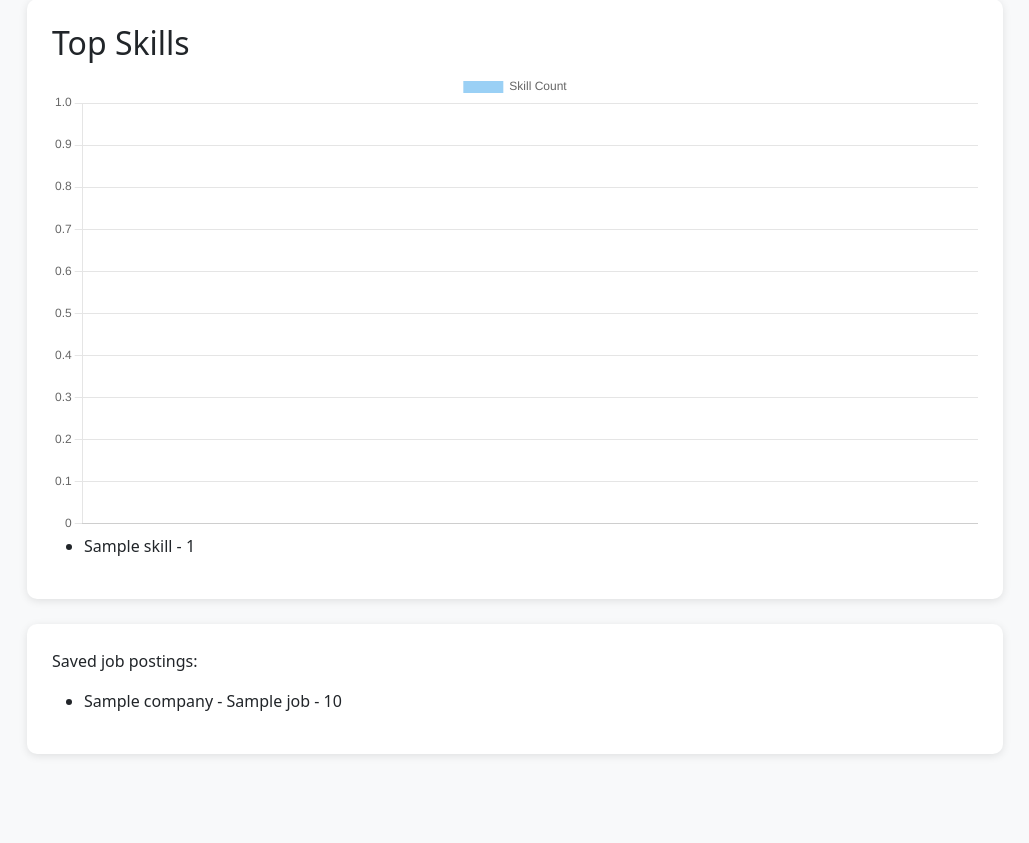
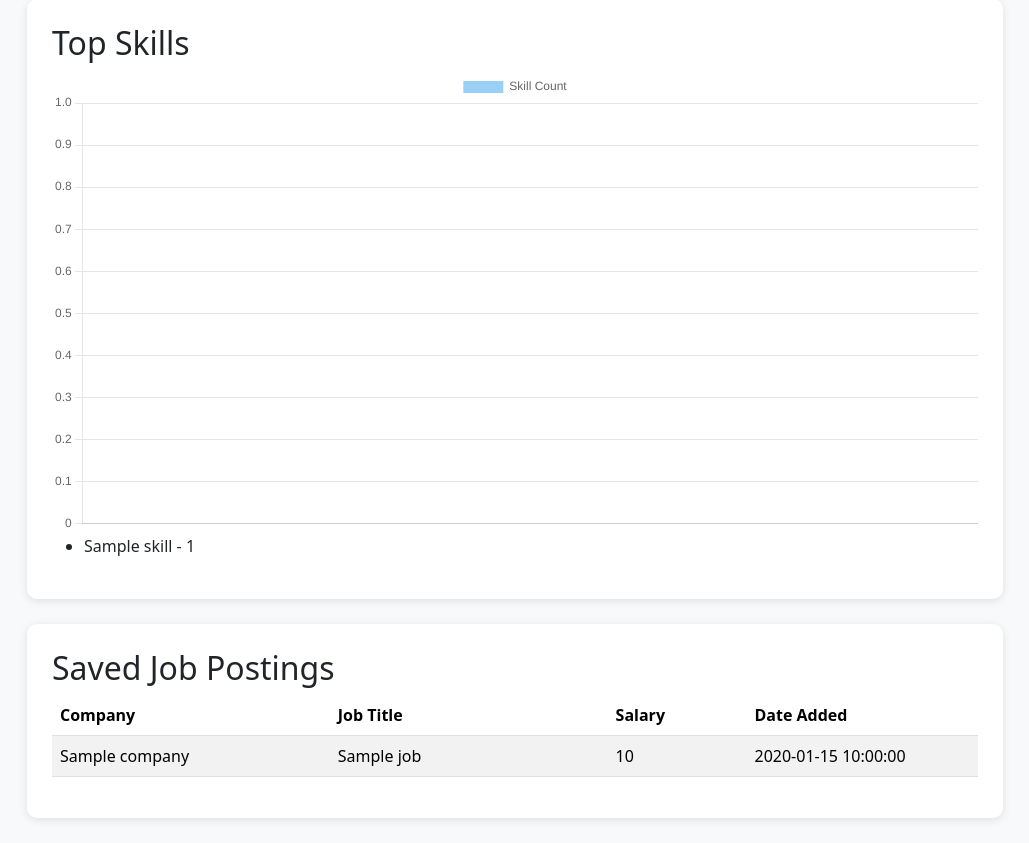
Before and after one commit to zajjhay19/job-posting-skill-analyzer, a Flask app: template templates/index.html in a window 1280 px wide. Shown: the part 1222-2065 px from the top of the page, without its empty margins (125-1154 px from the left). Before the commit the page ends 1978 px from the top, so only its background shows below. Run offline with Flask 3, Linux system fonts and the light colour scheme; the template is opened without the code that fills it: most values are stand-ins (such as "Sample title", 1, 10 or a date in 2020).

Commit message:
ui update continued

```diff
--- a/templates/index.html
+++ b/templates/index.html
@@ -45,10 +45,19 @@
 
                 {% for message in messages %}
 
-                    <p>
+                    <div
+                        class="alert alert-info alert-dismissible fade show"
+                        role="alert"
+                    >
                         {{ message }}
-                    </p>
 
+                        <button
+                            type="button"
+                            class="btn-close"
+                            data-bs-dismiss="alert"
+                        ></button>
+
+                    </div>
                 {% endfor %}
 
             {% endif %}
@@ -239,22 +248,80 @@
         </div>
 
         <div class="dashboard-card">
-        <p>
-            Saved job postings:
-        </p>
 
-        <ul>
+    <h2>
+        Saved Job Postings
+    </h2>
 
-            {% for job in jobs %}
+    <div class="table-responsive">
 
-                <li>
-                    {{ job["company"] }} - {{ job["job_title"] }} - {{ job["salary"] }}
-                </li>
+        <table class="table table-striped table-hover">
 
-            {% endfor %}
+            <thead>
 
-        </ul>
-        </div>
+                <tr>
+
+                    <th class="text-left"style="width: 30%;">
+                        Company
+                    </th>
+
+                    <th class="text-left"style="width: 30%;">
+                        Job Title
+                    </th>
+
+                    <th class="text-left" style="width: 15%;">
+                        Salary
+                    </th>
+
+                    <th class="text-left"style="width: 25%;">
+                        Date Added
+                    </th>
+
+                </tr>
+
+            </thead>
+
+            <tbody>
+
+                {% for job in jobs %}
+
+                    <tr>
+
+                        <td>
+                            {{ job["company"] }}
+                        </td>
+
+                        <td>
+                            {{ job["job_title"] }}
+                        </td>
+
+                        <td class="text-left">
+                            {% if job["salary"] %}
+
+                                {{ job["salary"] }}
+
+                            {% else %}
+
+                             <span class="text-muted">N/A</span>
+
+                            {% endif %}
+                        </td>
+
+                        <td>
+                            {{ job["date_added"] }}
+                        </td>
+
+                    </tr>
+
+                {% endfor %}
+
+            </tbody>
+
+        </table>
+
+    </div>
+
+</div>
 
         <script>
 
@@ -287,7 +354,7 @@
         </script>
 
     </div>
-
+<script src ="https://cdn.jsdelivr.net/npm/bootstrap@5.3.7/dist/js/bootstrap.bundle.min.js"></script>
 </body>
 
 </html>
```
Also changed, not shown: app.py (+7 -0 lines).
